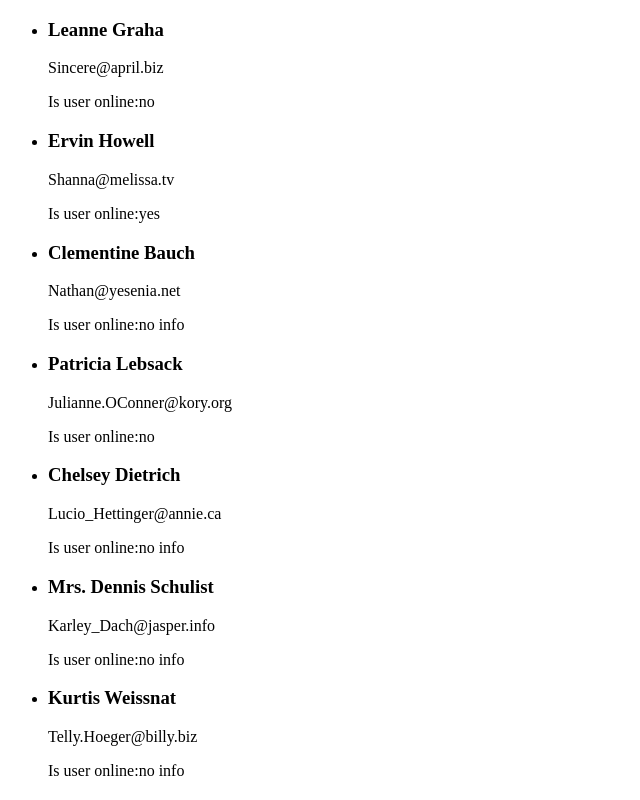
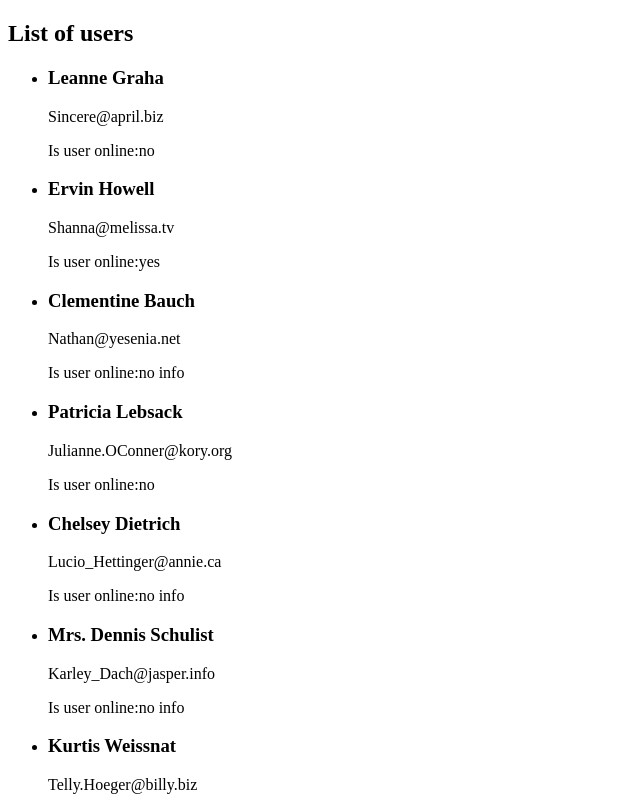
Before and after one commit to AlonaHarnyk/bc_78_react_next, a React (Vite) app: page / in a window 1280 px wide. Shown: the top 800 px of the page, without its empty margins (0-640 px from the left). Built offline with nearby package versions, Linux system fonts and the light colour scheme.

Commit message:
task with children

```diff
--- a/src/components/App/App.tsx
+++ b/src/components/App/App.tsx
@@ -1,16 +1,17 @@
 import { data } from "../../data/users.ts";
 import UserList from "../UserList/UserList.tsx";
+import Section from "../Section/Section.tsx";
 
 function App() {
-  return (
-    <div>
-      {/* <User userData={data[0]} />
+    return (
+        <Section title="List of users">
+            {/* <User userData={data[0]} />
       <User userData={data[1]} />
       <User userData={data[2]} />
       <User userData={data[3]} /> */}
-      <UserList users={data} />
-    </div>
-  );
+            <UserList users={data} />
+        </Section>
+    );
 }
 
 export default App;
--- /dev/null
+++ b/src/components/Section/Section.tsx
@@ -0,0 +1,15 @@
+import type { ReactNode } from "react";
+
+interface Props {
+    title: string;
+    children: ReactNode;
+}
+
+export default function Section({ title, children }: Props) {
+    return (
+        <section>
+            <h2>{title}</h2>
+            {children}
+        </section>
+    );
+}
```
